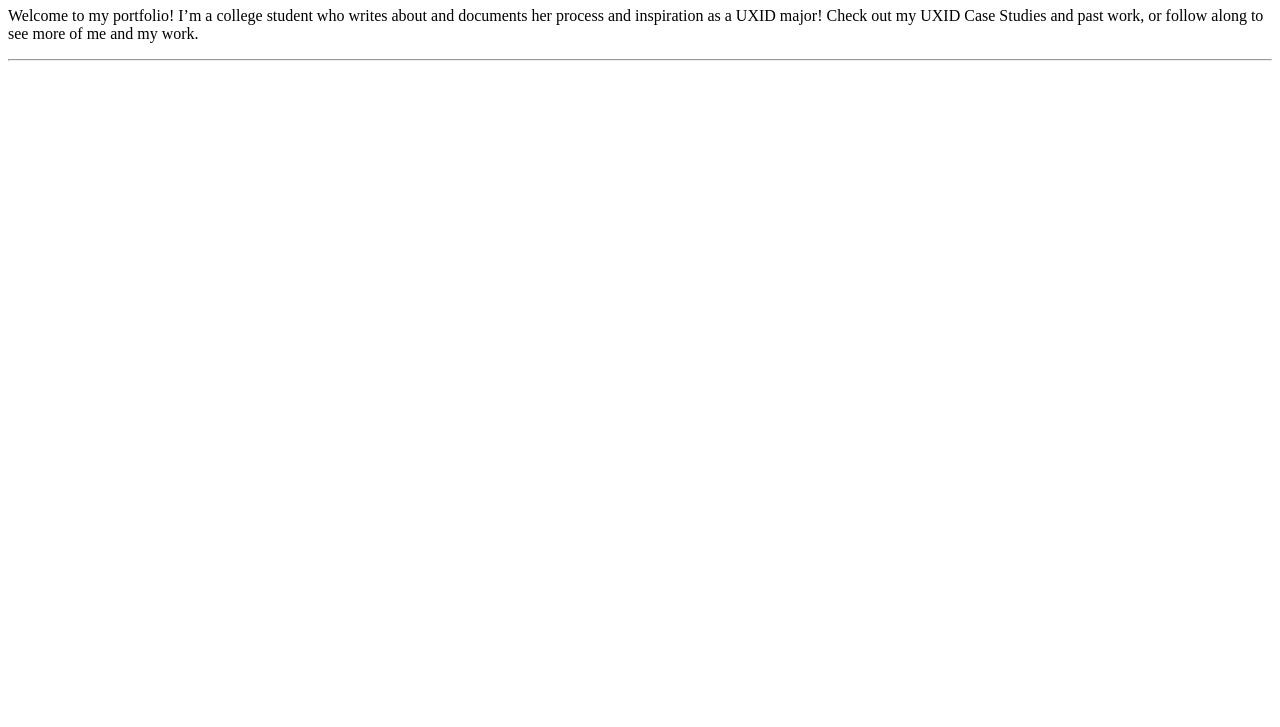
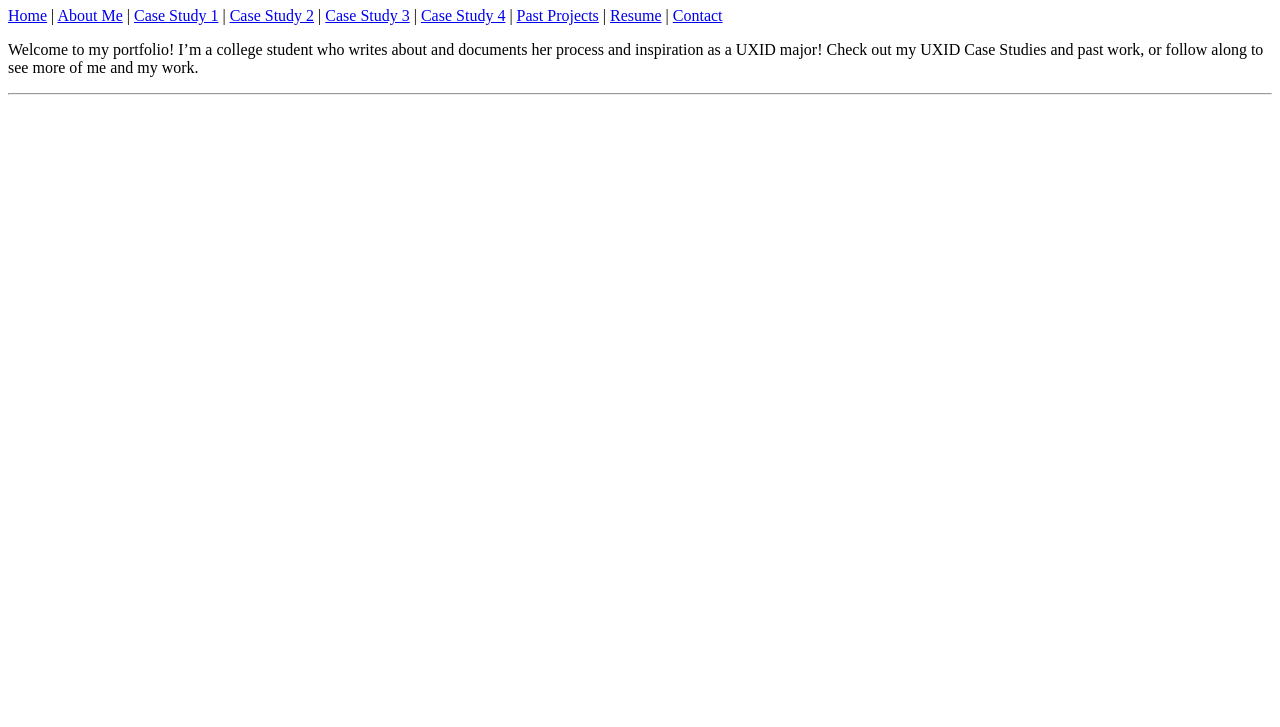
Before and after one commit to rem357/IDM221-rem357, a plain HTML site: page index.html in a window 1280 px wide. Shown: the part 73-800 px from the top of the page. Drawn offline with Linux system fonts and the light colour scheme.

Commit message:
add nav to index.html

```diff
--- a/index.html
+++ b/index.html
@@ -9,6 +9,17 @@
 
   <header>
     <h1>Home Page</h1>
+      <nav>
+        <a href="index.html">Home</a> |
+        <a href="aboutme.html">About Me</a> |
+        <a href="cs1.html">Case Study 1</a> |
+        <a href="cs2.html">Case Study 2</a> |
+        <a href="cs3.html">Case Study 3</a> |
+        <a href="cs4.html">Case Study 4</a> |
+        <a href="pastprojects.html">Past Projects</a> |
+        <a href="resume.html">Resume</a> |
+        <a href="contactinfo.html">Contact</a>
+      </nav>
   </header>
 
   <main>
```
